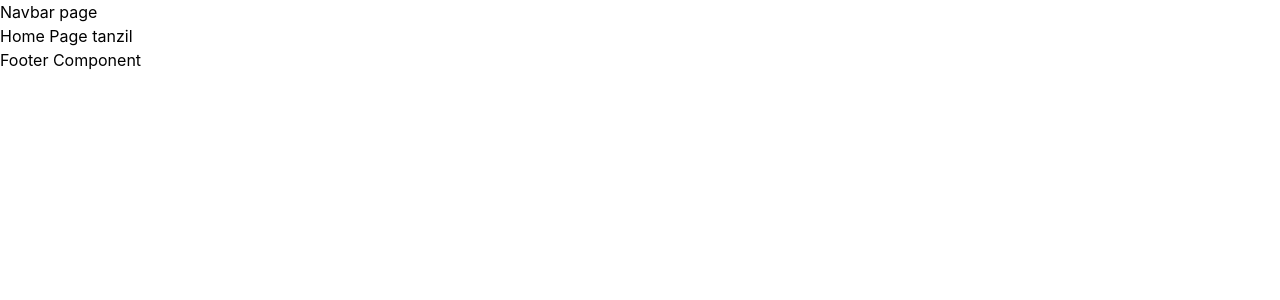
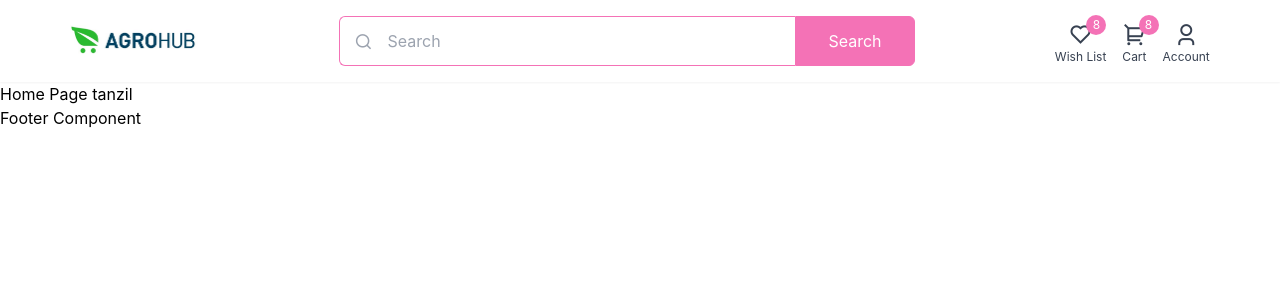
Before and after one commit to tanzilmia/Agrohub-b2b-front-end, a React (Create React App) app: page / in a window 1280 px wide. Shown: the top 300 px of the page. Built offline with nearby package versions, Linux system fonts and the light colour scheme.

Commit message:
Header section complete

```diff
--- a/package.json
+++ b/package.json
@@ -11,6 +11,7 @@
     "react-dom": "^18.2.0",
     "react-router-dom": "^6.8.2",
     "react-scripts": "5.0.1",
+    "remixicon": "^2.5.0",
     "web-vitals": "^2.1.4"
   },
   "scripts": {
--- a/src/sheardComponent/Navbar.js
+++ b/src/sheardComponent/Navbar.js
@@ -1,11 +1,71 @@
-import React from 'react';
+import React from "react";
+import { Link } from "react-router-dom";
+import header_logo from "../Assets/Images/header-logo.jpg";
 
 const Navbar = () => {
-    return (
-        <div>
-            <h2>Navbar page</h2>
+  return (
+    <div>
+      {/* header section */}
+      <header className="py-4 shadow-sm ">
+        <div className="container flex items-center justify-around">
+          {/* logo  */}
+          <Link to={"/"}>
+            <img src={header_logo} alt="" className="w-32" />
+          </Link>
+          {/* searchbar */}
+          <div className="w-full max-w-xl relative flex">
+            <span className="absolute left-4 top-3 text-lg text-gray-400">
+              <i class="ri-search-line"></i>
+            </span>
+            <input
+              type="text"
+              className="w-full border border-pink-400 border-r-0 pl-12 py-3 pr-3 rounded-l-md focus:outline-none"
+              placeholder="Search"
+            />
+            <button className="bg-pink-400 border border-pink-400 text-white px-8 rounded-r-md hover:bg-transparent hover:text-pink-400 transition">
+              Search
+            </button>
+          </div>
+          {/* icon */}
+          <div className="flex items-center space-x-4">
+            <Link
+              to={"#"}
+              className="text-center text-gray-700 hover:text-pink-400 transition relative"
+            >
+              <div className="text-2xl">
+                <i class="ri-heart-line"></i>
+              </div>
+              <div className="text-xs leading-3">Wish List</div>
+              <span className="absolute right-0 -top-1 w-5 h-5 rounded-full flex items-center justify-center bg-pink-400 text-white text-xs">
+                8
+              </span>
+            </Link>
+            <Link
+              to={"#"}
+              className="text-center text-gray-700 hover:text-pink-400 transition relative"
+            >
+              <div className="text-2xl">
+                <i class="ri-shopping-cart-2-line"></i>
+              </div>
+              <div className="text-xs leading-3">Cart</div>
+              <span className="absolute -right-3 -top-1 w-5 h-5 rounded-full flex items-center justify-center bg-pink-400 text-white text-xs">
+                8
+              </span>
+            </Link>
+            <Link
+              to={"#"}
+              className="text-center text-gray-700 hover:text-pink-400 transition relative"
+            >
+              <div className="text-2xl">
+                <i class="ri-user-3-line"></i>
+              </div>
+              <div className="text-xs leading-3">Account</div>
+            </Link>
+          </div>
         </div>
-    );
+      </header>
+    </div>
+  );
 };
 
 export default Navbar;
```
Also changed, not shown: src/index.js (+11 -10 lines), src/Assets/Images/header-logo.jpg (added), 1 other file (tests, documents, lock files or other folders).
